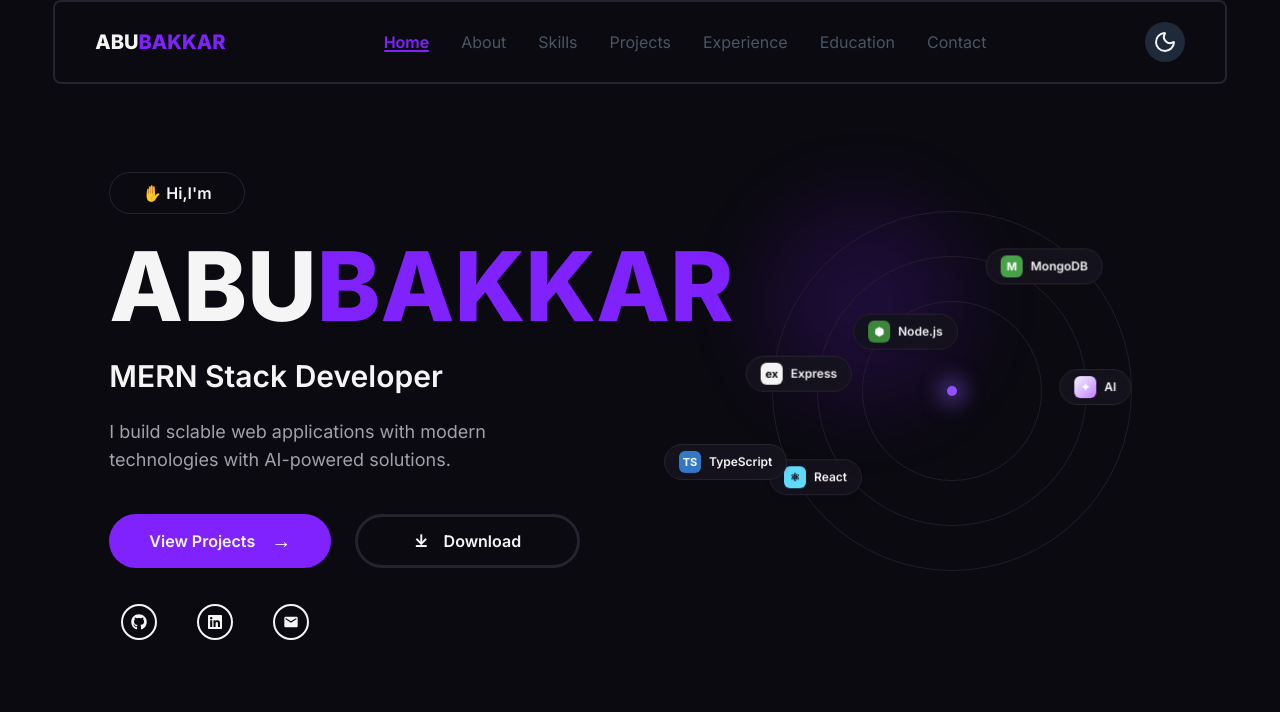
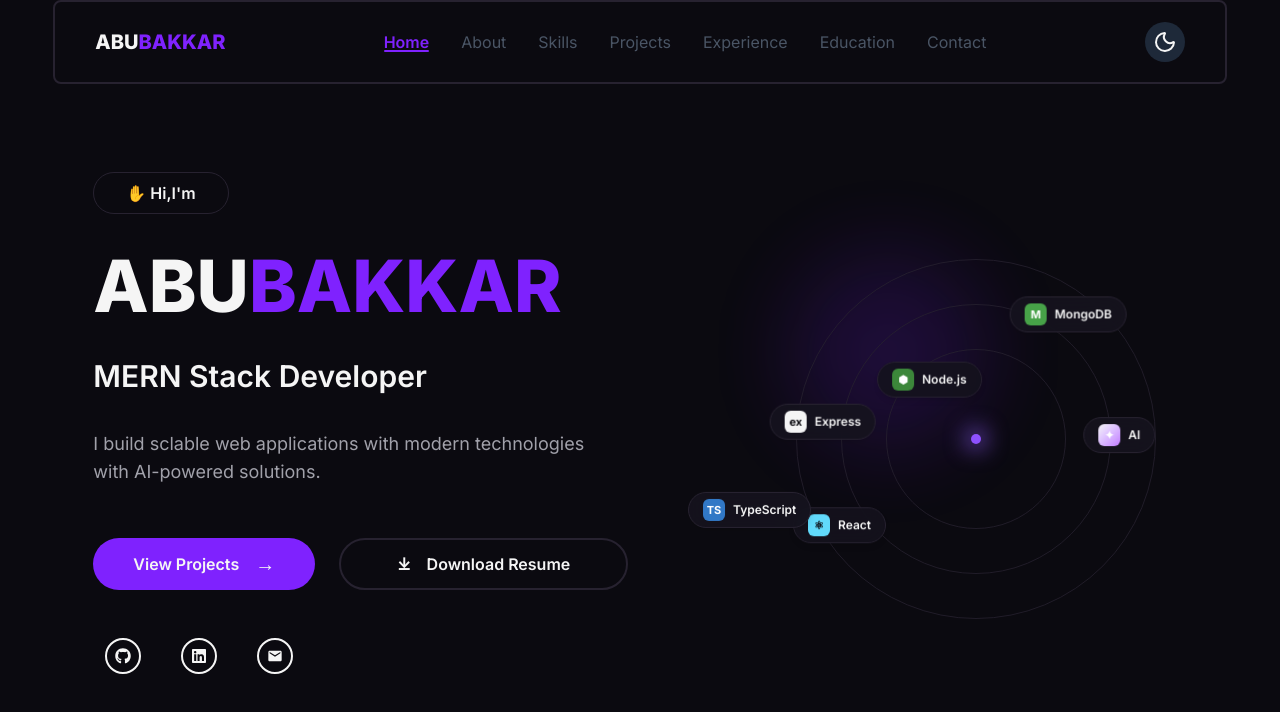
Before and after one commit to abubakkar-dev-code/personal_portfolio, a React (Vite) app in the folder frontend/: page / in a window 1280 px wide. Shown: the top 712 px of the page. Built offline with nearby package versions, Linux system fonts and the light colour scheme.

Commit message:
Completed the navbar and header section with responsive

```diff
--- a/frontend/src/components/OrbitVisuals.tsx
+++ b/frontend/src/components/OrbitVisuals.tsx
@@ -73,7 +73,7 @@ export default function OrbitVisual() {
   );
 
   return (
-    <div className="relative w-full max-w-[430px] aspect-square mx-auto flex items-center justify-center">
+    <div className="relative w-full max-w-107.5 aspect-square mx-auto flex items-center justify-center">
       {/* Central Ambient Glow */}
       <div
         className="absolute left-1/2 top-1/2 h-44 w-44 -translate-x-1/2 -translate-y-1/2 rounded-full bg-violet-600/20 blur-2xl"
--- a/frontend/src/sections/hero/Hero.tsx
+++ b/frontend/src/sections/hero/Hero.tsx
@@ -1,7 +1,6 @@
 import { MdEmail } from "react-icons/md";
 import OrbitVisual from "../../components/OrbitVisuals";
 import { FaGithub, FaLinkedin } from "react-icons/fa";
-import { Moon } from "lucide-react";
 
 const Hero = () => {
   const contactIcons = [
@@ -10,42 +9,47 @@ const Hero = () => {
       icon: <FaLinkedin />,
       path: "https://www.linkedin.com/in/abubakkar-a-a-692504267/",
     },
-    { icon: <MdEmail />, path: "abubakkarm620@gmail.com" },
+    { icon: <MdEmail />, path: "mailto:abubakkarm620@gmail.com" },
   ];
   return (
     <div className="mt-14">
-      <div className="w-11/12 mx-auto px-14 py-8 flex flex-col lg:flex lg:flex-row">
-        <div className="flex-1">
+      <div className="w-11/12 mx-auto px-4 sm:px-6 lg:px-10 py-8 flex flex-col lg:flex lg:flex-row gap-10 lg:gap-4">
+        <div className="lg:flex-[1.2] sm:flex sm:flex-col gap-3 min-w-0">
           <div className="py-2 px-8 border border-border w-fit rounded-full">
             <p className="font-semibold">✋ Hi,I'm</p>
           </div>
-          <h1 className="font-extrabold text-8xl mt-6">
+          <h1 className="font-extrabold text-5xl sm:text-6xl lg:text-7xl mt-6 ">
             ABU<span className="text-violet-600">BAKKAR</span>
           </h1>
-          <h2 className="mt-6 font-semibold text-3xl">MERN Stack Developer</h2>
-          <p className="text-text-secondary text-lg mt-6">
-            I build sclable web applications with modern
-            <br />
-            technologies with AI-powered solutions.
+          <h2 className="mt-6 font-semibold text-2xl sm:text-3xl">
+            MERN Stack Developer
+          </h2>
+          <p className="text-text-secondary text-base sm:text-lg max-w-lg mt-6">
+            I build sclable web applications with modern technologies with
+            AI-powered solutions.
           </p>
-          <div className="mt-10 flex gap-6">
-            <button className="py-3 px-10 bg-violet-600 rounded-full font-semibold flex gap-4 items-center">
+          <div className="mt-10 flex flex-col sm:gap-6 sm:flex-row gap-4">
+            <button className="whitespace-nowrap py-3 px-10 bg-violet-600 rounded-full font-semibold flex gap-4 items-center justify-center">
               View Projects<span className="text-xl"> →</span>
             </button>
-            <button className="py-3 px-14 rounded-full font-semibold border-3 border-border flex items-center gap-4">
-              <span> ⤓ </span>Download
+            <button className="py-3 px-14 rounded-full font-semibold border-2 border-border flex items-center gap-4 justify-center">
+              <span> ⤓ </span>Download Resume
             </button>
           </div>
-          <div className="mt-9 flex gap-10 px-3">
+          <div className="mt-9 flex gap-6 sm:gap-10 px-3">
             {contactIcons.map((item) => (
-              <a href={item.path} className="px-2 py-2 rounded-full border-2">
+              <a
+                key={item.path}
+                href={item.path}
+                className="px-2 py-2 rounded-full border-2"
+              >
                 {item.icon}
               </a>
             ))}
           </div>
         </div>
-        <div className="flex-1 mt-1">
-          <div>
+        <div className="lg:flex-[0.8] mt-16 lg:mt-14 min-w-0 flex justify-center lg:pl-6">
+          <div className="w-full max-w-130">
             <OrbitVisual />
           </div>
         </div>
```
